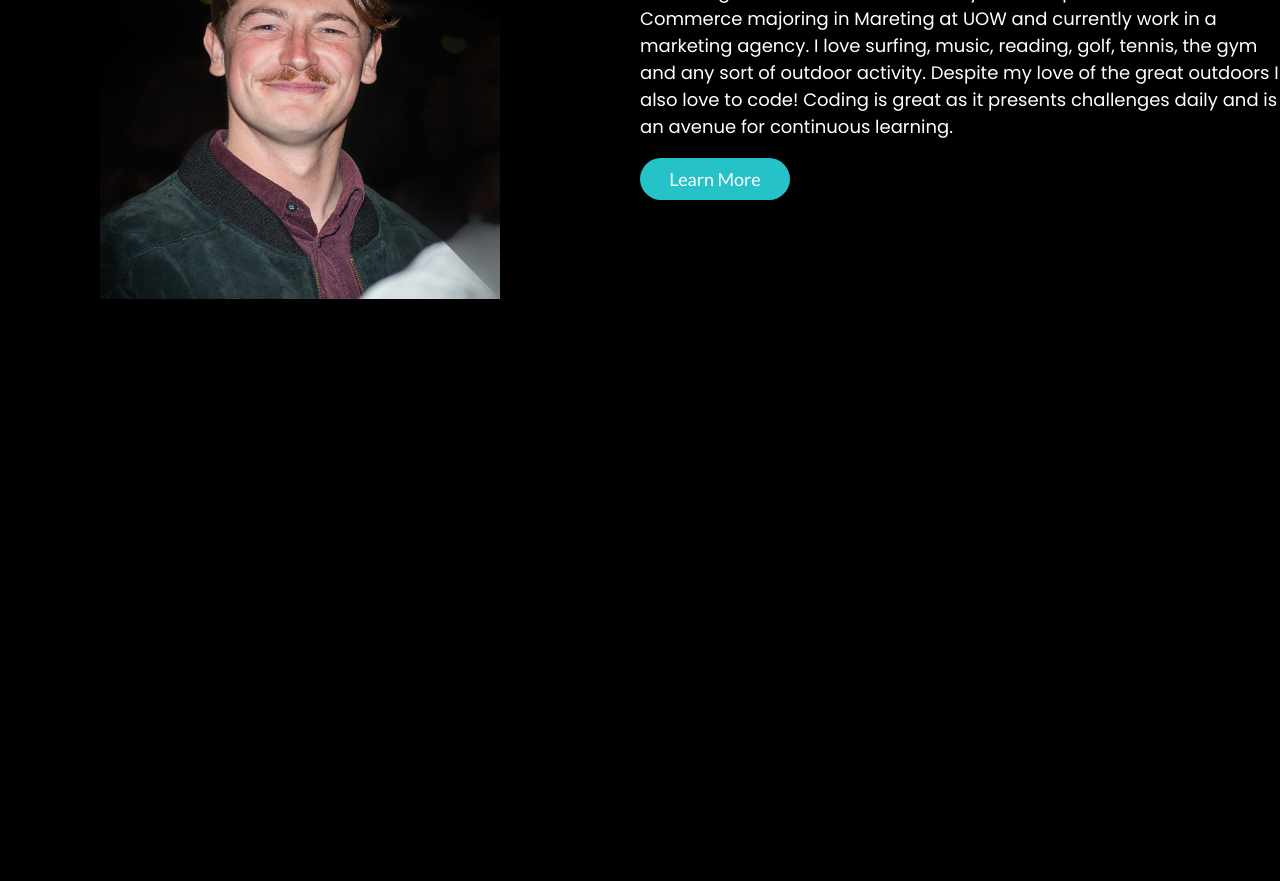
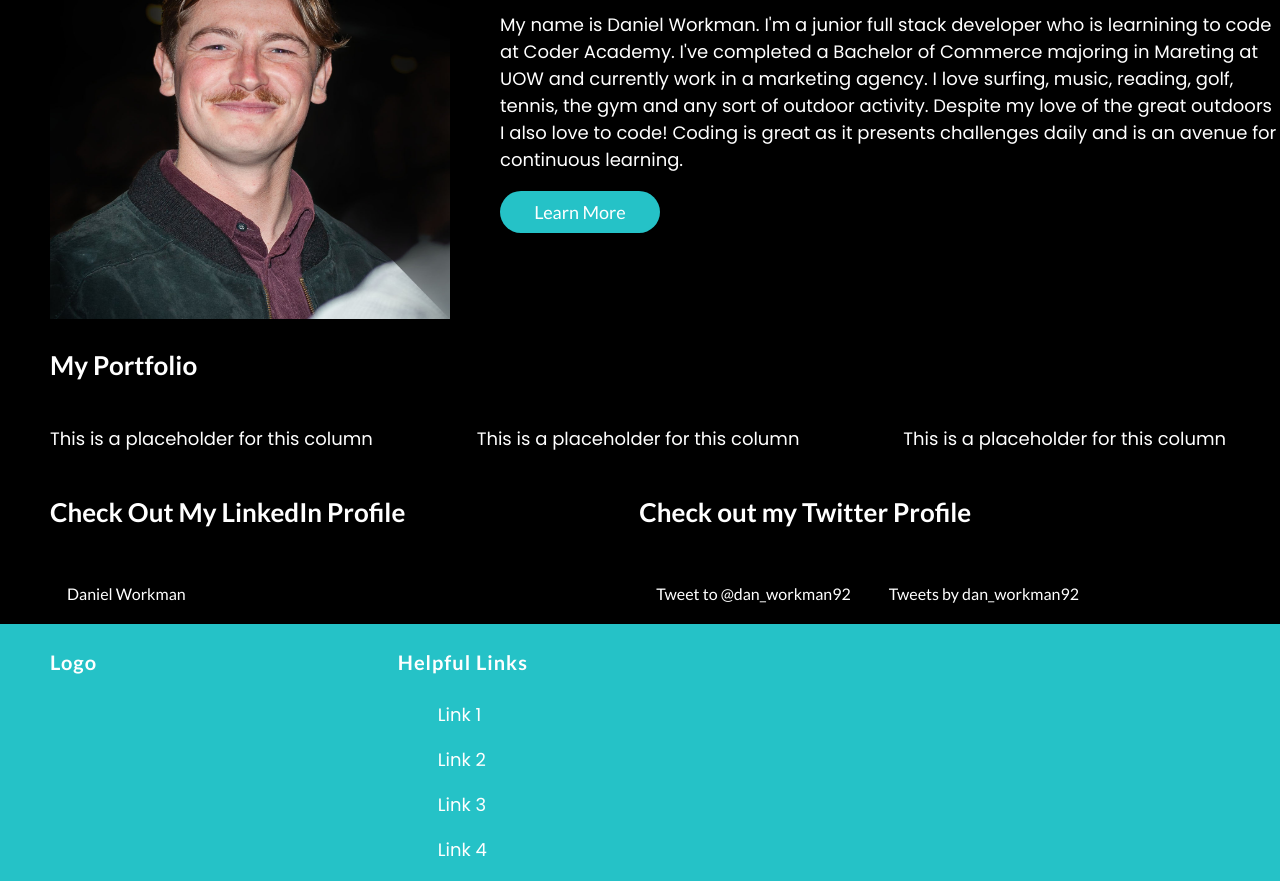
Before and after one commit to dwbra/Digital-Dan, a plain HTML site: page pages/index.html in a window 1280 px wide. Shown: the part 275-1156 px from the top of the page. Before the commit the page ends 800 px from the top, so only its background shows below. Drawn offline with Linux system fonts and the light colour scheme.

Commit message:
changed some tags to be semantic

```diff
--- a/css/style.scss
+++ b/css/style.scss
@@ -42,6 +42,11 @@ h1, h2, h3, h4, h5, h6, a, button {
     font-family: 'Lato', sans-serif;
 }
 
+h1:hover {
+    transform: scale(1.2);
+    transition: all 0.5s;
+}
+
 h2 {
     font-size: 32px;
     letter-spacing: 2px;
@@ -66,12 +71,6 @@ body {
     margin: 0;
     color: white;
 }
-
-.iconify {
-    width: 40px;
-    height: 40px;
-}
-
 
 nav {
     color: white
@@ -103,7 +102,7 @@ button {
     border: none;
     font-size: 18px;
     text-align: center;
-    width: 150px;
+    width: 160px;
     transition: all 0.5s;
     cursor: pointer;
     border-radius: 25px;
@@ -155,6 +154,15 @@ button {
     // justify-content: center;
     // flex-direction: column;
 // }
+
+.iconify {
+    width: 40px;
+    height: 40px;
+}
+
+.iconify:hover {
+    color: black;
+}
 
 .column2 {
     float: left;
@@ -241,6 +249,7 @@ button {
     grid-template-rows: auto, auto;
     background-color: black;
   }
+
   .grid-item {
     text-align: left;
     padding-left: 50px;
@@ -264,3 +273,43 @@ button {
     justify-content: flex-end;
     padding-right: 100px;
 }
+
+.grid-portfolio {
+    display: grid;
+    grid-template-columns: auto auto auto;
+    grid-template-rows: auto;
+    background-color: black;
+  }
+
+  .grid-p1 {
+      text-align: left;
+      margin-left: 50px;
+  }
+
+  .grid-1c {
+    display: grid;
+    grid-template-columns: auto;
+    grid-template-rows: auto;
+    background-color: black;
+  }
+
+  .grid-social {
+    display: grid;
+    grid-template-columns: auto auto;
+    grid-template-rows: auto;
+    background-color: black;
+    margin-bottom: 50px;
+  }
+
+  .grid-footer {
+    display: grid;
+    grid-template-columns: auto auto auto auto;
+    grid-template-rows: auto;
+    background-color: #25c2c7;
+    margin-top: 20px;
+  }
+
+  .grid-4c {
+    text-align: left;
+    margin-left: 50px;
+  }
--- a/pages/index.html
+++ b/pages/index.html
@@ -8,40 +8,87 @@
         <title>Daniel Workman Junior Full Stack Developer</title>
         <link rel="stylesheet" href="../css/style.css">
         <script src="https://code.iconify.design/1/1.0.7/iconify.min.js"></script>
+        <script type="text/javascript" src="https://platform.linkedin.com/badges/js/profile.js" async defer></script>
     </head>
     <body>
+        <header>
         <div class="social">
             <ul>
-                    <span class="iconify" data-icon="logos:twitter" data-inline="false"></span>
-                    <span class="iconify" data-icon="openmoji:linkedin" data-inline="false"></span>
+            <span class="iconify" data-icon="fa-brands:twitter-square" data-inline="false"></span>
+            <span class="iconify" data-icon="ant-design:linkedin-outlined" data-inline="false"></span>
             </ul>
     </div>
-                <div class="navigation">
+        <div class="navgrid">
+            <div class="navgrid-item">
                 <img src="../img/af056231344157834d4482ae0373cc4c.png" style="justify-content: left;" id="logo">
-                    <h1>Digital Dan</h1>
+                <h1>Digital Dan</h1></a>
+            </div>
+        <div class="navgrid-item">
+        </div>
+        <div class="navgrid-flexend">
             <nav>
+            <a href="../pages/index.html">Home</a>
             <a href="../pages/about.html">About</a>
             <a href="../pages/portfolio.html">Portfolio</a>
             <a href="../pages/contact.html">Contact</a>
             </nav>
         </div>
-            <div class='some-page-wrapper'>
-                <div class="row">
-                  <div class="column">
-                    <div class="headshot">
+        </div>
+    </div>
+    </header>
+    <main>
+            <div class="grid-container">
+                <div class="grid-item headshot">
                     <img src="../img/Headshot.jpg" id="headshot">
                 </div>
-                  </div>
-                  <div class='column'>
-                    <div class='green-column'>
+                <div class="grid-item">
                     <h2>Hi, welcome to my website!</h2>
                     <p>My name is Daniel Workman. I'm a junior full stack developer who is learnining to code at Coder Academy. I've completed a Bachelor of Commerce majoring in Mareting at UOW and currently work in a marketing agency. I love surfing, music, reading, golf, tennis, the gym and any sort of outdoor activity. Despite my love of the great outdoors I also love to code! Coding is great as it presents challenges daily and is an avenue for continuous learning.</p>
                     <button class="button"><span>Learn More</span></button>
                 </div>
               </div>
+              <div class="grid-1c">
+                  <div class="grid-p1">
+                    <h3>My Portfolio</h3>
                   </div>
               </div>
+              <div class="grid-portfolio">
+                  <div class="grid-p1">
+                      <p>This is a placeholder for this column</p>
+                  </div>
+                  <div class="grid-p1">
+                    <p>This is a placeholder for this column</p>
+                </div>
+                <div class="grid-p1">
+                    <p>This is a placeholder for this column</p>
+                </div>
+              </div>
+              <div class="grid-social">
+                  <div class="grid-p1">
+                      <h3>Check Out My LinkedIn Profile</h3>
+                      <div class="LI-profile-badge"  data-version="v1" data-size="large" data-locale="en_US" data-type="horizontal" data-theme="dark" data-vanity="danielworkman1"><a class="LI-simple-link" href='https://au.linkedin.com/in/danielworkman1?trk=profile-badge'>Daniel Workman</a></div>
+                  </div>
+                  <div class="grid-p1">
+                      <h3>Check out my Twitter Profile</h3>
+                      <a href="https://twitter.com/intent/tweet?screen_name=dan_workman92&ref_src=twsrc%5Etfw" class="twitter-mention-button" data-show-count="false">Tweet to @dan_workman92</a><script async src="https://platform.twitter.com/widgets.js" charset="utf-8"></script>
+                      <a class="twitter-timeline" href="https://twitter.com/dan_workman92?ref_src=twsrc%5Etfw">Tweets by dan_workman92</a> <script async src="https://platform.twitter.com/widgets.js" charset="utf-8"></script>
+                  </div>
+              </div>
+        </main>
     </body>
             <footer>
+                  <div class="grid-footer">
+                      <div class="grid-4c">
+                          <h4>Logo</h4>
+                      </div>
+                      <div class="grid-4c">
+                          <h4>Helpful Links</h4>
+                          <ul>
+                              <p>Link 1</p>
+                              <p>Link 2</p>
+                              <p>Link 3</p>
+                              <p>Link 4</p>
+                          </ul>
+                      </div>
+                  </div>
               </footer>
-</html>
```
Also changed, not shown: pages/about.html (+13 -2 lines), css/style.css, 1 other file. Lines whose indentation alone changed are shown as unchanged.
